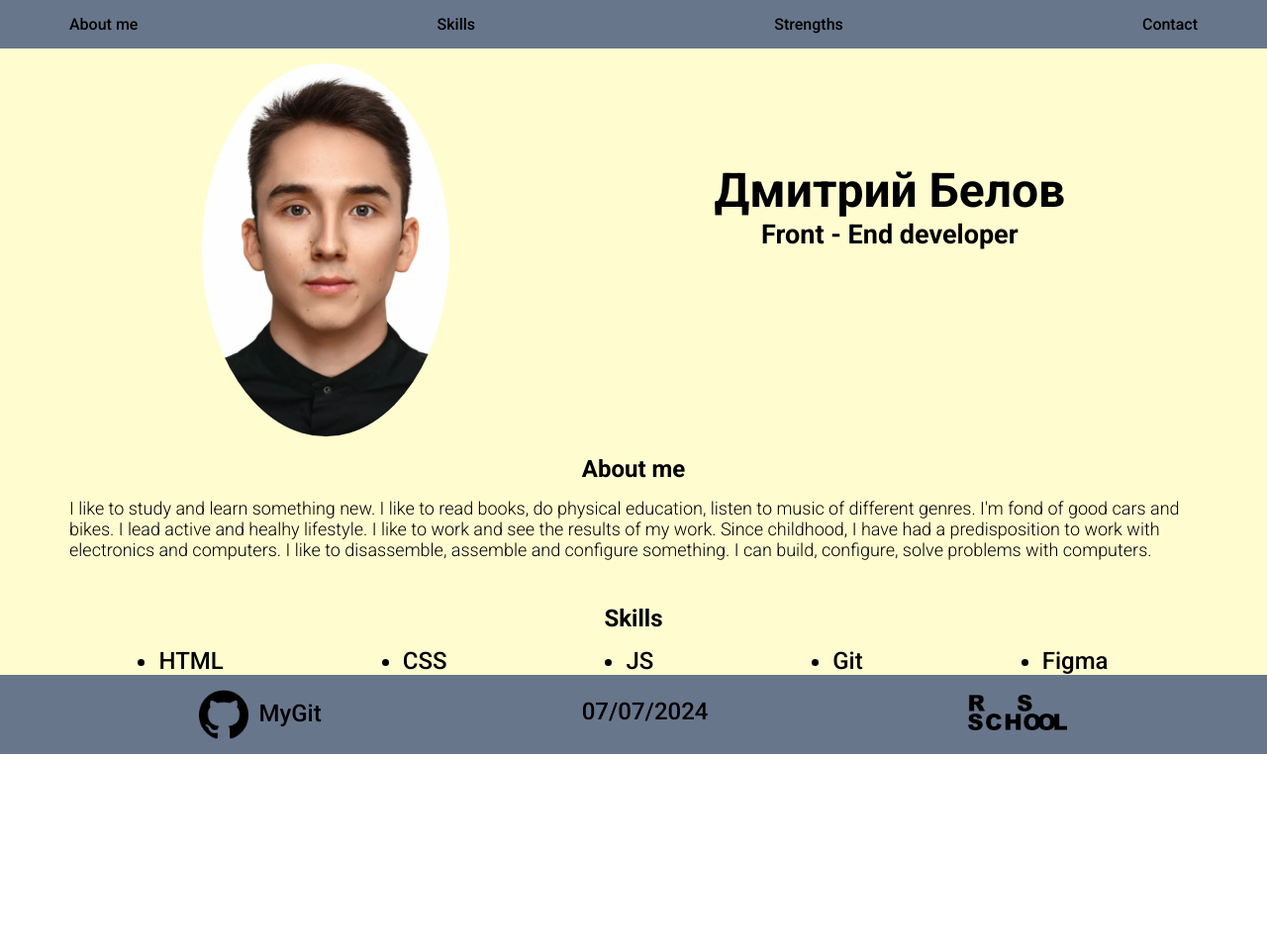
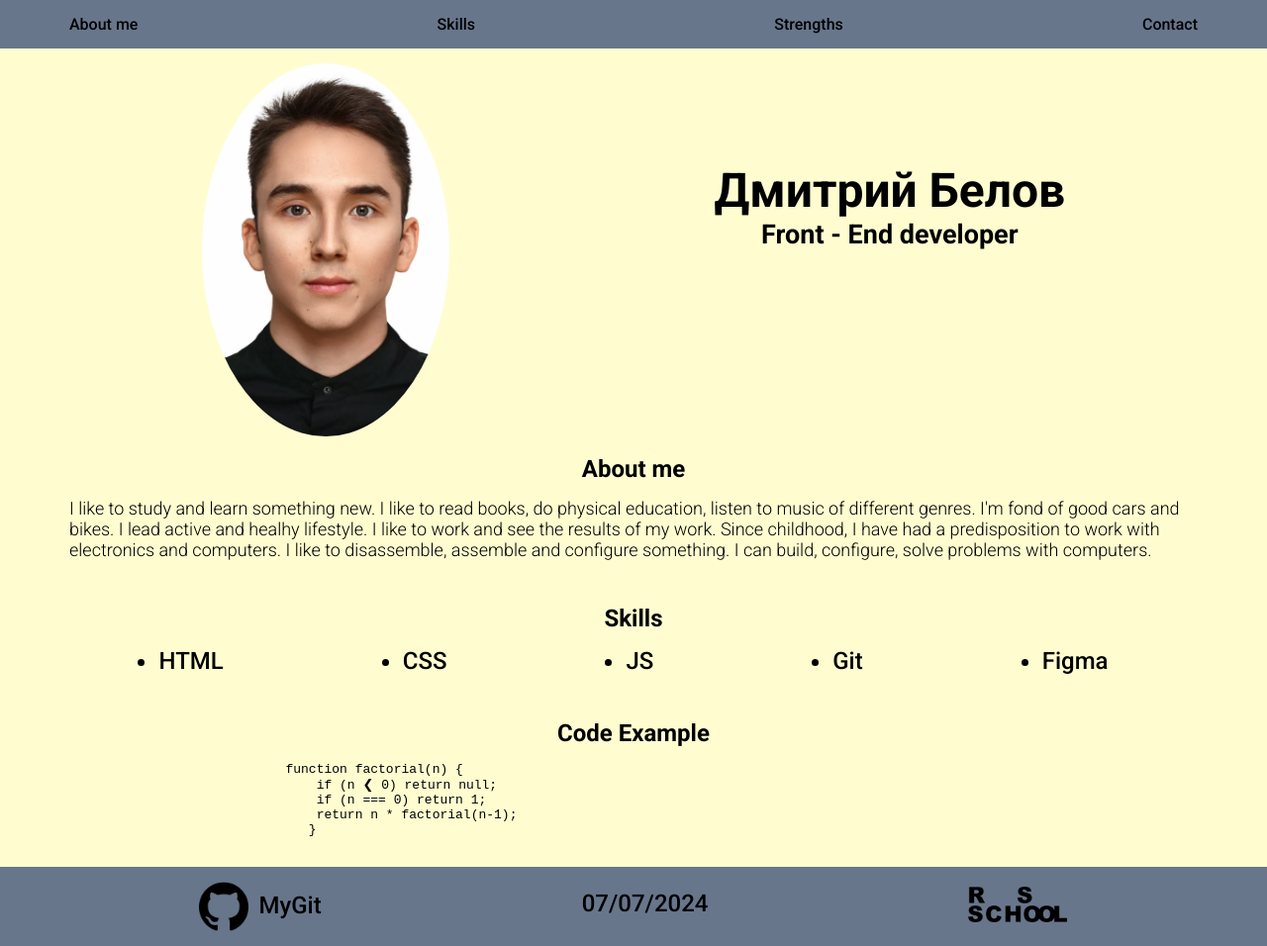
Before and after one commit to DeeBeeUA/rsschool-cv, a plain HTML site: page index.html in a window 1280 px wide. Shown: the whole page at 99% size. Before the commit the page ends 800 px from the top, so only its background shows below. Drawn offline with Linux system fonts and the light colour scheme.

Commit message:
feat: add code section

```diff
--- a/index.html
+++ b/index.html
@@ -61,6 +61,24 @@
                 </ul>
             </div>
         </div>
+        <div class="code">
+            <div class="container">
+                <div class="code_sup">
+                    <h2>Code Example</h2>
+                </div>
+                <div class="code_example">
+                    <pre>
+                        <code>
+                            function factorial(n) {
+                                if (n ❮ 0) return null;
+                                if (n === 0) return 1;
+                                return n * factorial(n-1);
+                               }
+                        </code>
+                    </pre>
+                </div>
+            </div>
+        </div>
     </main>
     <footer>
         <div class="container">
--- a/style.css
+++ b/style.css
@@ -148,6 +148,17 @@ main {
   font-size: 24px;
 }
 
+.code {
+  padding-top: 45px;
+}
+
+.code_sup h2 {
+  font-family: Roboto;
+  font-weight: 700;
+  font-size: 24px;
+  text-align: center;
+}
+
 footer {
   padding: 15px;
   background: #68768c;
```
